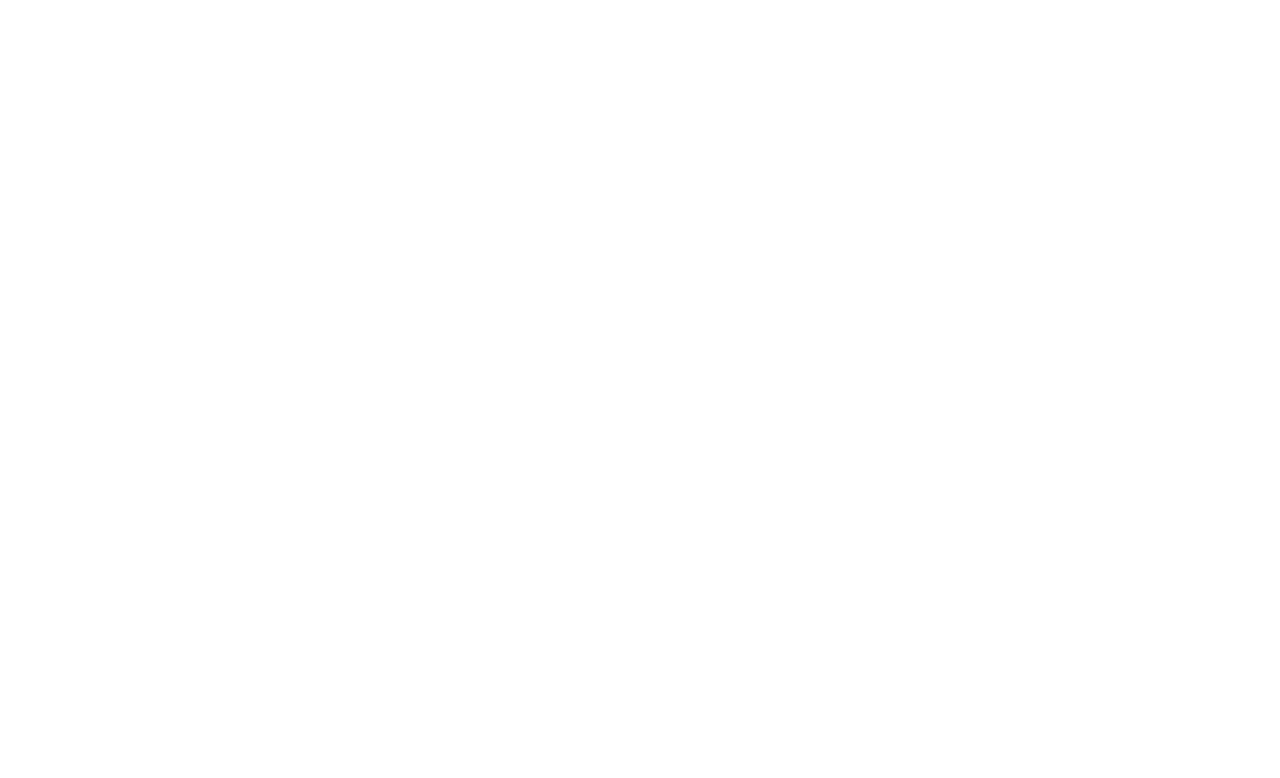
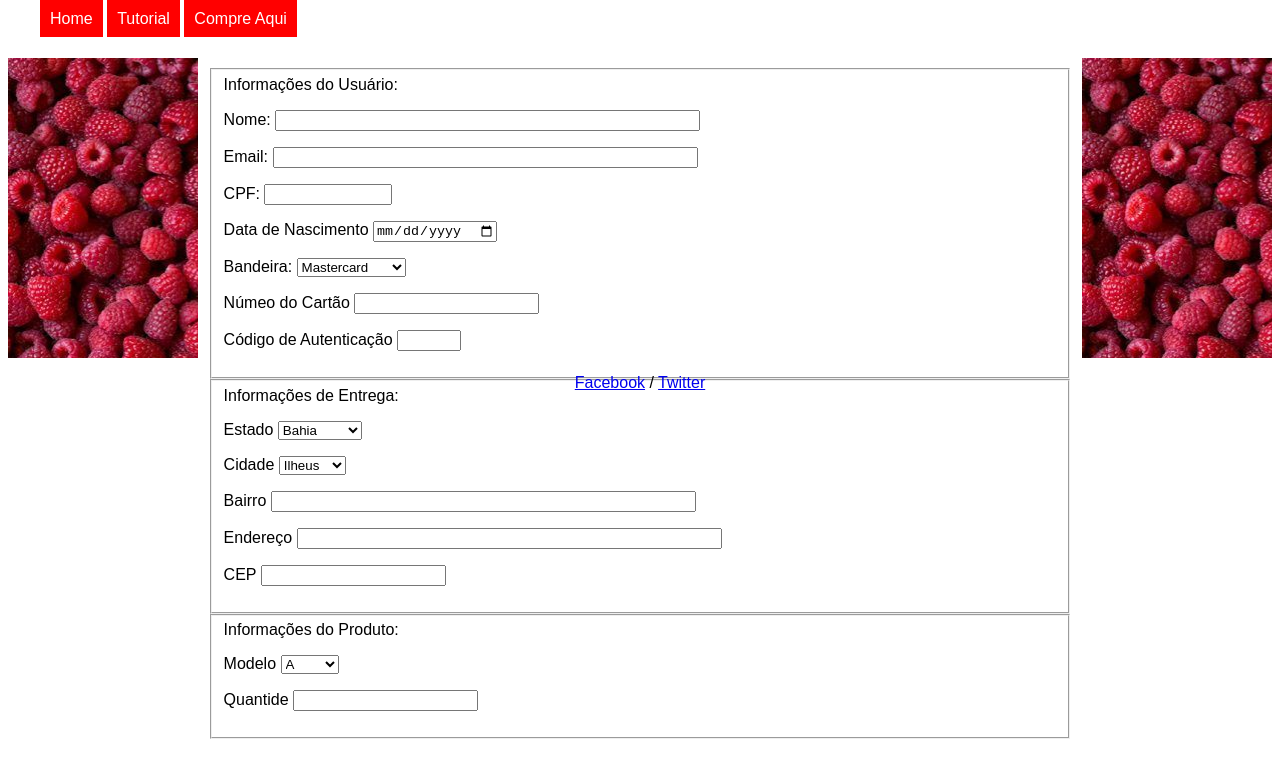
Before and after one commit to Dhashi/HTML-CSS-TecnoJr., a plain HTML site: page test2/html/compra.html in a window 1280 px wide. Drawn offline with Linux system fonts and the light colour scheme.

Commit message:
Adição do Formulário de Compra

```diff
--- a/test2/css/style.css
+++ b/test2/css/style.css
@@ -1,5 +1,5 @@
 body {
-    background-image: url(../images/back.jpg);
+    background-color: red;
     padding: 100px;
     padding-top: 0px;
     margin-top: 10%;
--- a/test2/css/template.css
+++ b/test2/css/template.css
@@ -8,7 +8,6 @@
 .nav ul{
 	list-style: none;
 	display: inline;
-	width: 100%;
 	margin: 0;
 }
 
--- a/test2/html/compra.html
+++ b/test2/html/compra.html
@@ -1,12 +1,107 @@
 <!DOCTYPE html>
 <html lang="pt-br">
 <head>
-    <meta charset="UTF-8">
-    <meta name="viewport" content="width=device-width, initial-scale=1.0">
-    <meta http-equiv="X-UA-Compatible" content="ie=edge">
-    <title>Compre Aqui</title>
+<title>CSS Template</title>
+<meta charset="utf-8">
+<meta name="viewport" content="width=device-width, initial-scale=1">
+<link rel="stylesheet" href="../css/compra.css">
+<link rel="stylesheet" href="../css/template.css">
 </head>
+
+<header>
+    <nav class="nav">
+            <ul id="navegacao">
+              <a href="atv.html"><li>Home</li></a>
+              <a href="../test2/html/tutorial.html"><li>Tutorial</li></a>
+              <a href="../test2/html/compra.html"><li>Compre Aqui</li></a>
+            </ul>
+    </nav>
+</header>
+
 <body>
+
+<div class="row">
+
+  <div class="column side">
+
+  </div>
+
+  <div class="column middle">
+      <form method="post">
+
+      <fieldset>
+          Informações do Usuário:
+          <p>Nome: <input type="text" size="50" maxlength="40"></p>
+          <p>Email: <input type="email" size="50" maxlength="40"/> </p>
+          <p>CPF: <input type="number" min="0" max="99999999999"/></p>
+          <p>Data de Nascimento <input type="date"/></p>
+
+          <p>Bandeira: <select>
+            <option>Mastercard</option>
+            <option>Visa</option>
+            <option>Cielo</option>
+            <option>Mercado Pago</option>
+          </select></p>
+
+          <p>Númeo do Cartão <input type="number" /> </p>
+          <p>Código de Autenticação <input type="number" min="000" max="999" /></p>
+
+      </fieldset>
+
+      <fieldset>
+        Informações de Entrega:
+        <p>Estado
+          <select>
+            <option>Bahia</option>
+            <option>São Paulo</option>
+          </select>
+        </p>
+
+        <p>Cidade
+          <select>
+            <option>Ilheus</option>
+            <option>Itabuna</option>
+          </select>
+        </p>
+
+        <p>Bairro <input type="text" size="50" maxlength="40"/></p>
+        <p>Endereço <input type="text" size="50" maxlength="40" /></p>
+        <p>CEP <input type="number" min="0" maxlength="99999999"</p>
+
+      </fieldset>
+
+      <fieldset>
+        Informações do Produto:
+        <p>Modelo
+          <select>
+            <option>A</option>
+            <option>B</option>
+            <option>A+</option>
+            <option>B+</option>
+            <option>2B</option>
+            <option>Pi 0</option>
+            <option>Pi 0W</option>
+            <option>3B</option>
+            <option>3B+</option>
+            <option>3A+</option>
+          </select>
+        </p>
+
+        <p>Quantide <input type="number"/></p>
+      </fieldset>
+
+      </form>
+  </div>
+  <div class="column side"></div>
+</div>
+
+<div class="footer">
+        <p>
+            <a href="https://www.facebook.com/nicholas.rodrigues.9484">Facebook</a>
+            /
+
+            <a href="https://twitter.com/rodriguesnich">Twitter</a></p>
+        </div>
 
 </body>
 </html>
```
Also changed, not shown: test2/atv.html (+4 -4 lines), test2/compra.html (deleted, +0 -46 lines), test2/tutorial.html (deleted, +0 -12 lines), 2 other files.
